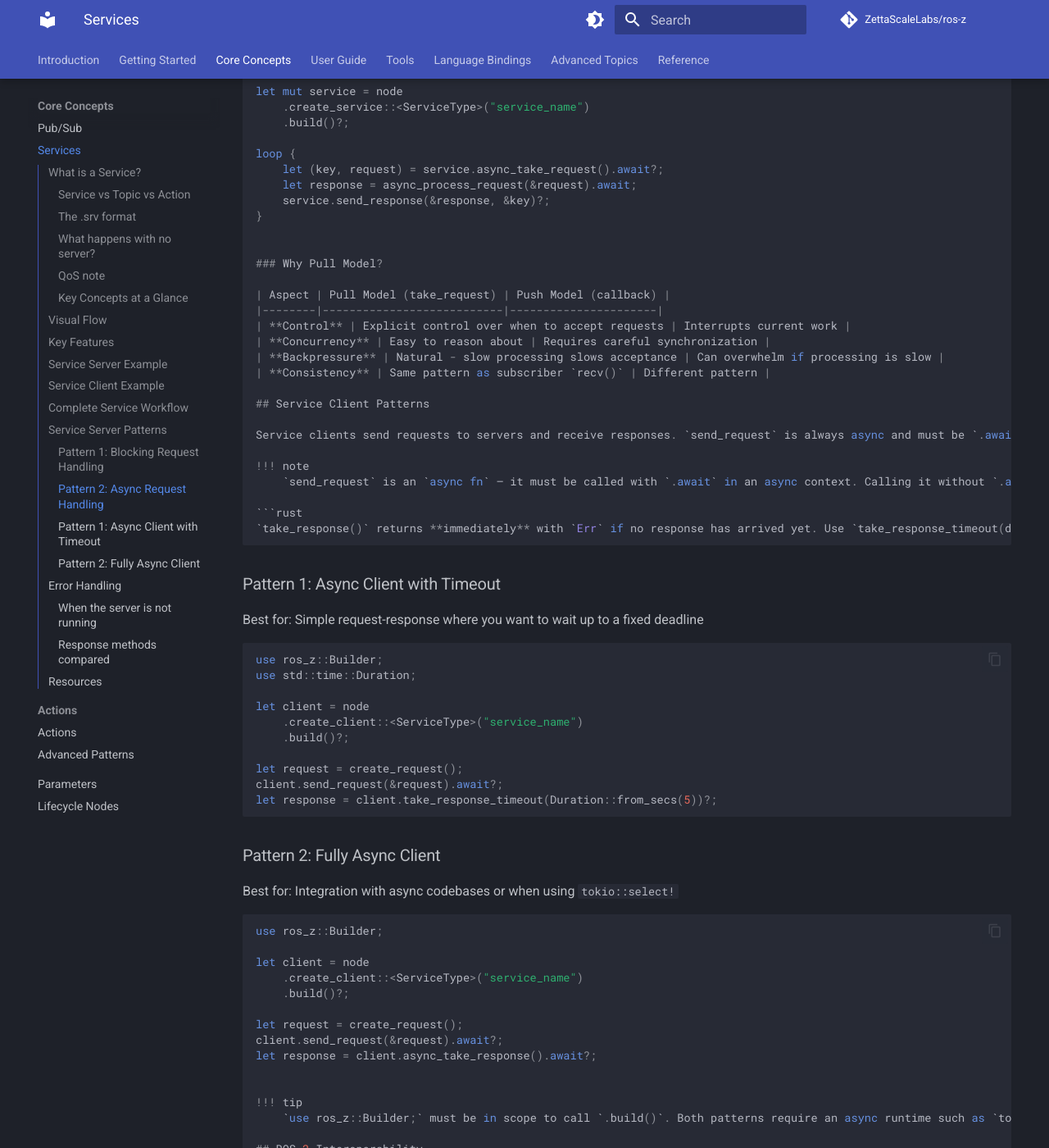
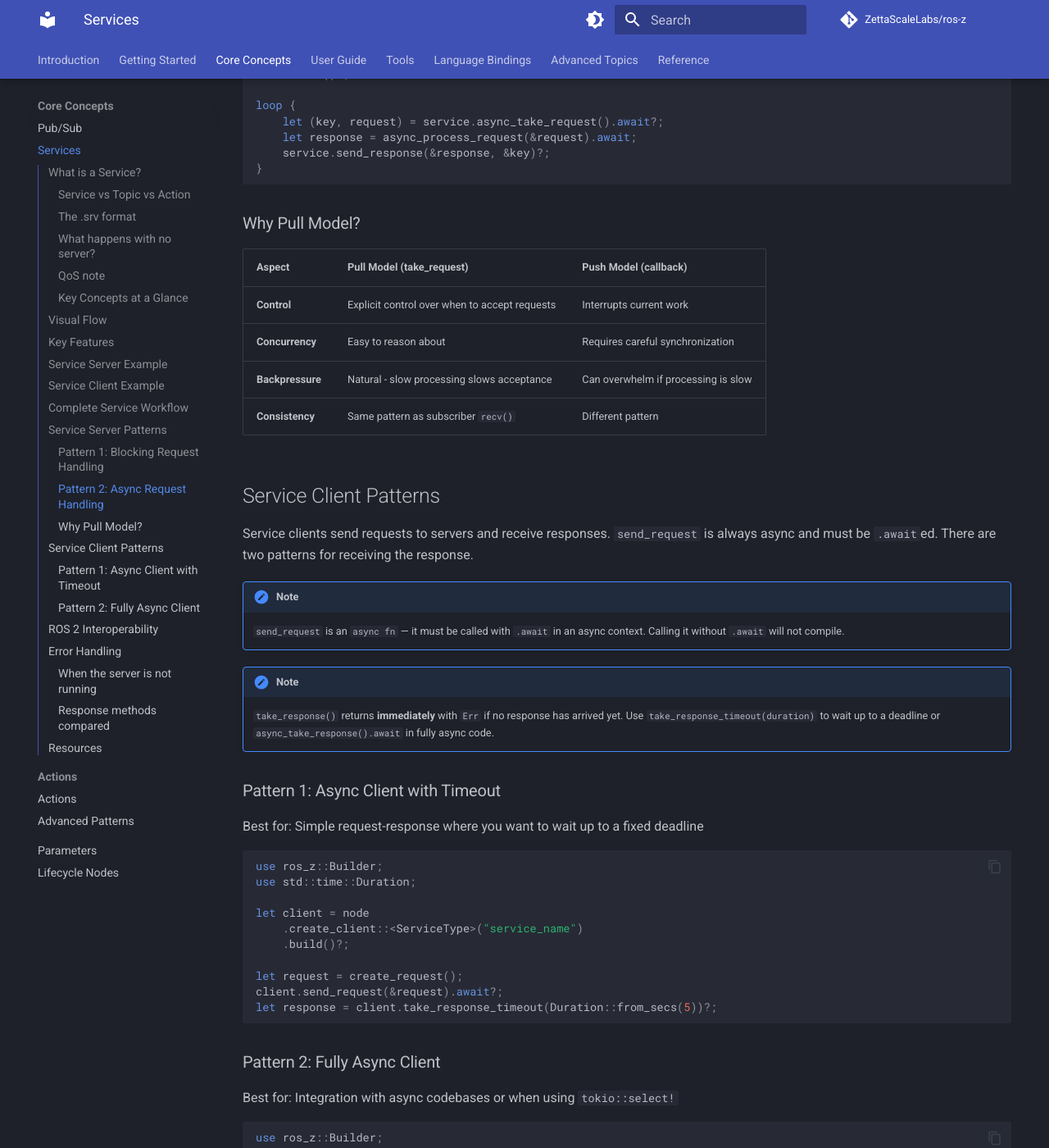
Before and after one commit to ZettaScaleLabs/ros-z, an MkDocs documentation site: the page built from docs/core-concepts/services.md, in a window 1280 px wide and 1400 px high, scrolled down 8995 px. Shown: the whole window at 82% size. Built offline with MkDocs 1.6.1 and Material for MkDocs 9.7.7, drawn with Linux system fonts in a browser that asks for light colours; comment, search, counter and statistics services are not loaded; some of the changed text lies outside the part shown.

Commit message:
fix: repair all unclosed code blocks in services, python, protobuf docs

````diff
--- a/docs/core-concepts/services.md
+++ b/docs/core-concepts/services.md
@@ -216,8 +216,7 @@ loop {
     let (key, req) = service.take_request()?;
     println!("Incoming request\na: {} b: {}", req.a, req.b);
 
-```rust
-// Compute the sum
+    // Compute the sum
 let sum = req.a + req.b;
 
 // Create the response
@@ -239,11 +238,8 @@ if let Some(max) = max_requests
 }
 
 Ok(())
+}
 ```
-
-```rust
-}
-
 
 **Key points:**
 
@@ -311,10 +307,8 @@ let resp = if async_mode {
 println!("Received response: {}", resp.sum);
 
 Ok(resp.sum)
-
-```rust
 }
-
+```
 
 **Key points:**
 
@@ -344,13 +338,13 @@ To see services in action, you'll need to start a Zenoh router first:
 
 ```bash
 cargo run --example zenoh_router
-
+```
 
 **Terminal 2 - Start Server:**
 
 ```bash
 cargo run --example demo_nodes_add_two_ints_server
-
+```
 
 **Terminal 3 - Send Client Requests:**
 
@@ -410,7 +404,7 @@ loop {
     let response = async_process_request(&request).await;
     service.send_response(&response, &key)?;
 }
-
+```
 
 ### Why Pull Model?
 
@@ -428,9 +422,8 @@ Service clients send requests to servers and receive responses. `send_request` i
 !!! note
     `send_request` is an `async fn` — it must be called with `.await` in an async context. Calling it without `.await` will not compile.
 
-```rust
-`take_response()` returns **immediately** with `Err` if no response has arrived yet. Use `take_response_timeout(duration)` to wait up to a deadline or `async_take_response().await` in fully async code.
-```
+!!! note
+    `take_response()` returns **immediately** with `Err` if no response has arrived yet. Use `take_response_timeout(duration)` to wait up to a deadline or `async_take_response().await` in fully async code.
 
 ### Pattern 1: Async Client with Timeout
 
@@ -463,7 +456,7 @@ let client = node
 let request = create_request();
 client.send_request(&request).await?;
 let response = client.async_take_response().await?;
-
+```
 
 !!! tip
     `use ros_z::Builder;` must be in scope to call `.build()`. Both patterns require an async runtime such as `tokio`. For logging, call `zenoh::init_log_from_env_or("error")` before building the context.
````
Also changed, not shown: docs/bindings/python.md (+1 -1 lines), docs/user-guide/protobuf.md (+3 -5 lines).
